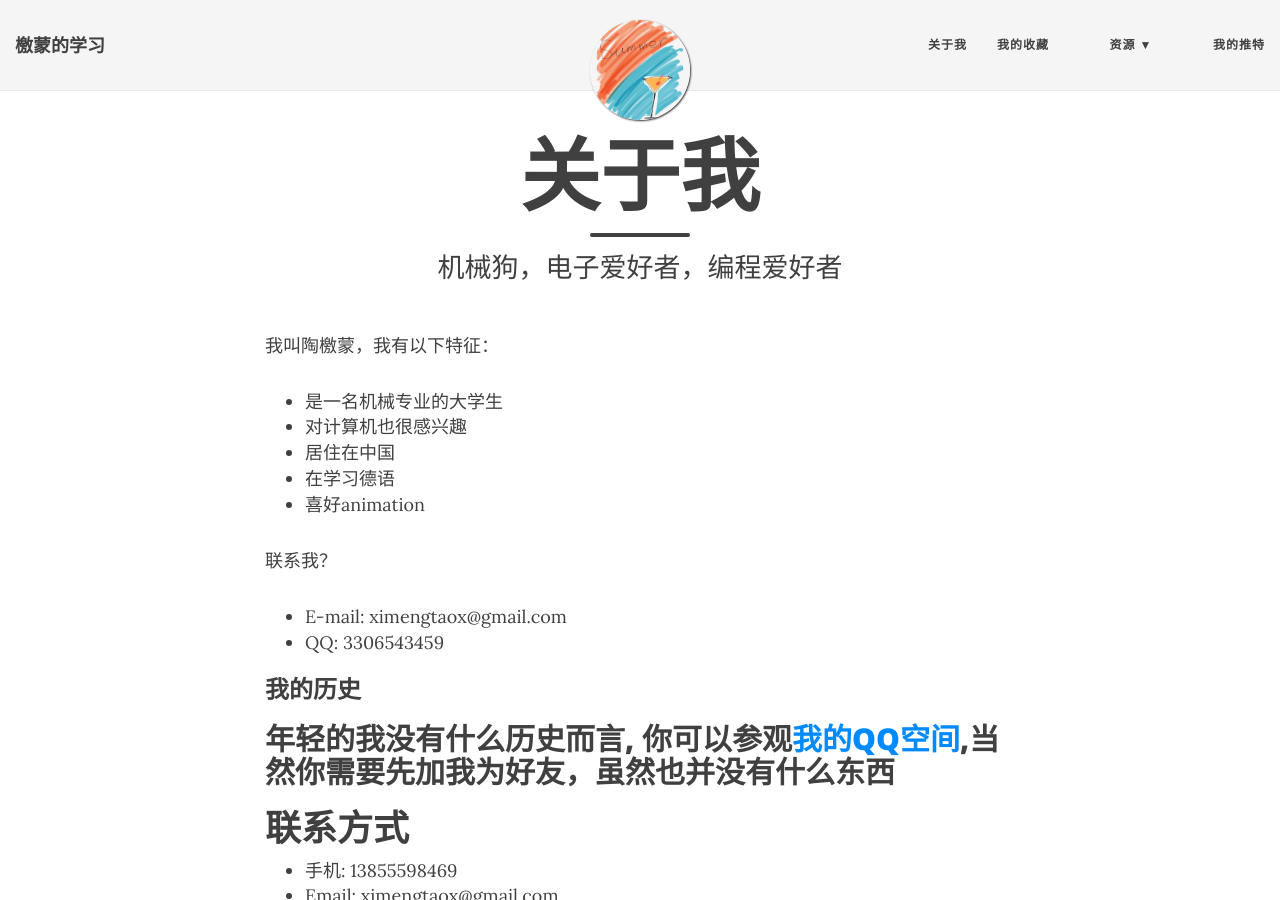
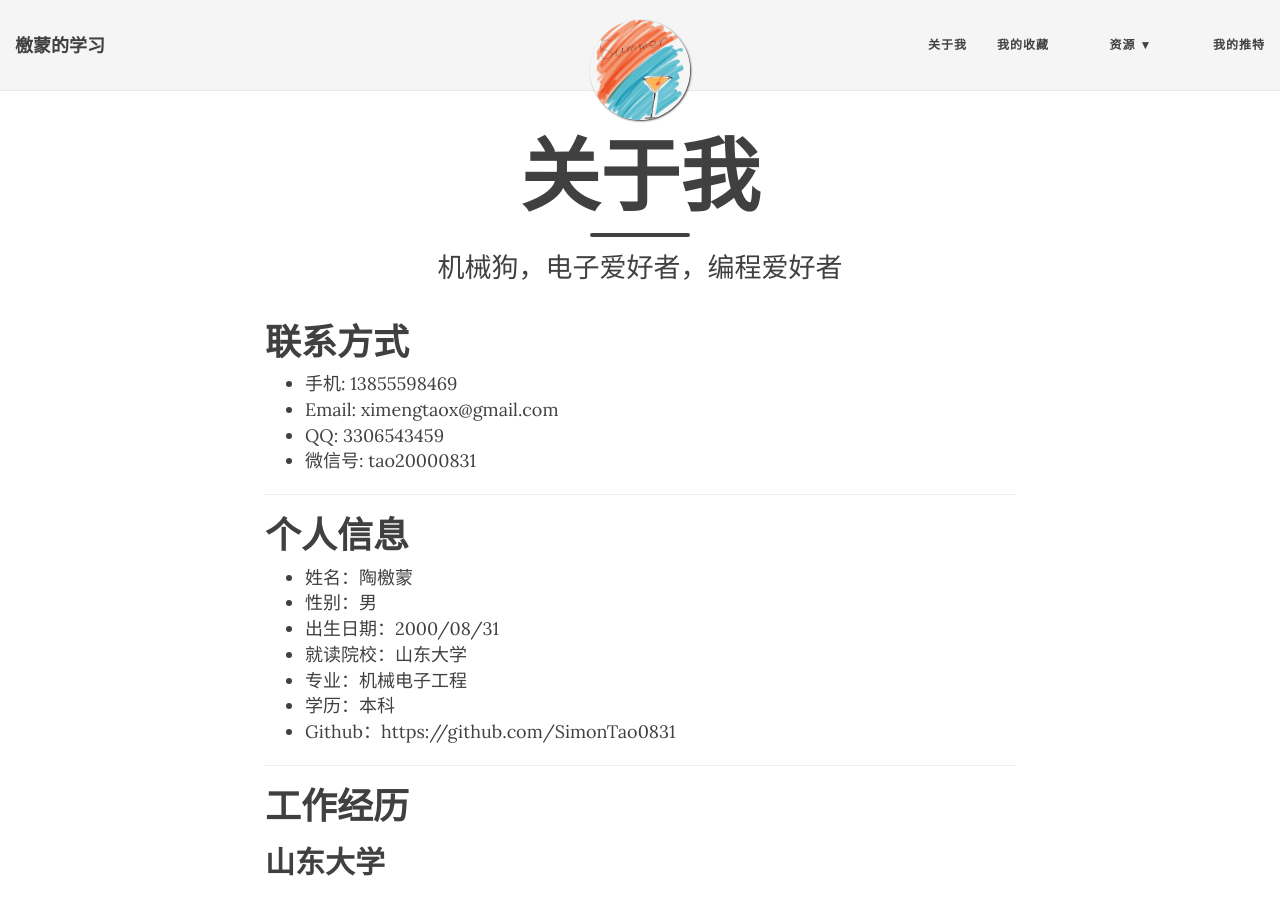
Before and after one commit to SimonTao0831/SimonTao0831.github.io, a Jekyll site: the page built from aboutme.md, in a window 1280 px wide and 900 px high. Built offline with Jekyll 4.4.1, drawn with Linux system fonts in a browser that asks for light colours; nearby versions of some CDN libraries.

Commit message:
Update aboutme.md

```diff
--- a/aboutme.md
+++ b/aboutme.md
@@ -3,24 +3,6 @@ layout: page
 title: 关于我
 subtitle: 机械狗，电子爱好者，编程爱好者
 ---
-
-我叫陶檄蒙，我有以下特征：
-
-- 是一名机械专业的大学生
-- 对计算机也很感兴趣
-- 居住在中国
-- 在学习德语
-- 喜好animation
-
-联系我？
-- E-mail: ximengtaox@gmail.com
-- QQ: 3306543459
-
-### 我的历史
-
-年轻的我没有什么历史而言, 你可以参观[我的QQ空间](https://user.qzone.qq.com/3306543459/infocenter),当然你需要先加我为好友，虽然也并没有什么东西
----
-
 
 # 联系方式
 
```
